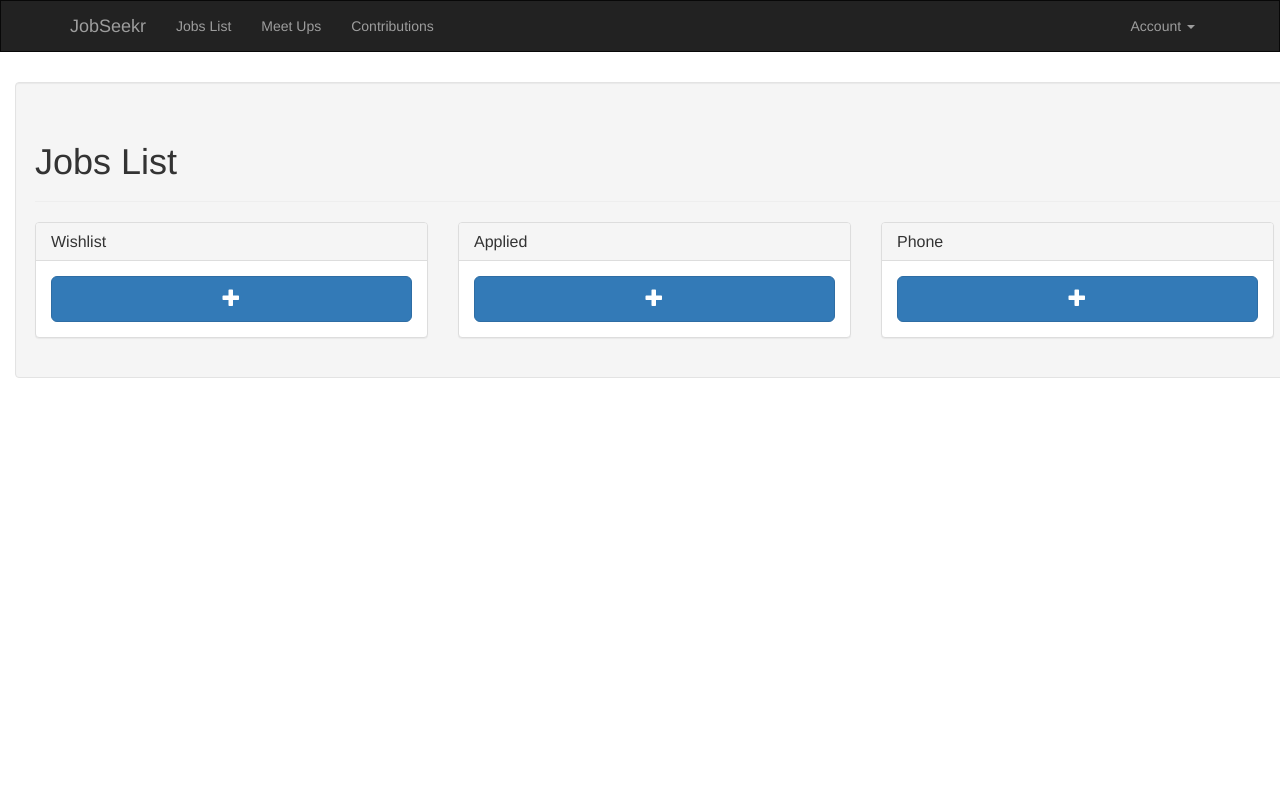
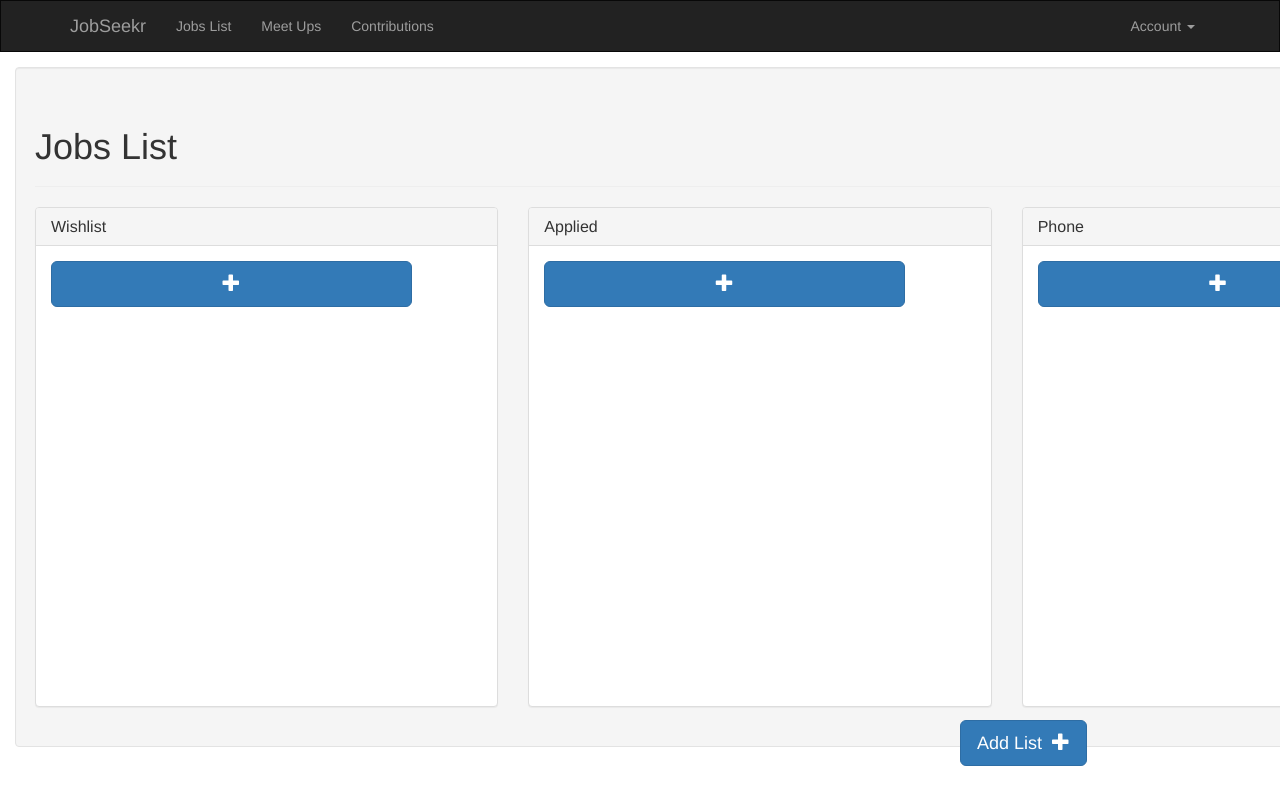
Before and after one commit to BloomTech-Labs/jobseekr, a React (Create React App) app in the folder jobseekr/: page /jobs in a window 1280 px wide. Shown: the top 800 px of the page. Built offline with nearby package versions, Linux system fonts and the light colour scheme.

Commit message:
add addlist button to jobslist page

```diff
--- /dev/null
+++ b/jobseekr/src/components/addlist/index.jsx
@@ -0,0 +1,127 @@
+import React, { Component } from 'react';
+import {
+  Popover,
+  Button,
+  Modal,
+  OverlayTrigger,
+  Glyphicon,
+  Tooltip,
+} from 'react-bootstrap';
+
+class AddList extends Component {
+  constructor(props, context) {
+    super(props, context);
+
+    this.state = {
+      show: false,
+    };
+  }
+
+  render() {
+    const popover = (
+      <Popover id="modal-popover" title="Add List">
+        Add a new list to the list.
+      </Popover>
+    );
+    const tooltip = <Tooltip id="modal-tooltip">Add a new category to the lists.</Tooltip>;
+
+    return (
+      <div>
+
+        <OverlayTrigger overlay={tooltip}>
+          <Button
+            bsStyle="primary"
+            bsSize="large"
+            onClick={() => this.setState({ show: true })}
+          >
+              Add List &nbsp;<Glyphicon glyph="">+</Glyphicon>
+          </Button>
+        </OverlayTrigger>
+
+        <Modal show={this.state.show} onHide={() => this.setState({ show: false })}>
+          <Modal.Header closeButton>
+            <Modal.Title>Modal heading</Modal.Title>
+          </Modal.Header>
+          <Modal.Body>
+            <h4>Text in a modal</h4>
+            <p>
+              Duis mollis, est non commodo luctus, nisi erat porttitor ligula.
+            </p>
+
+            <h4>Popover in a modal</h4>
+            <p>
+              there is a{' '}
+              <OverlayTrigger overlay={popover}>
+                <a href="#popover">popover</a>
+              </OverlayTrigger>{' '}
+              here
+            </p>
+
+            <h4>Tooltips in a modal</h4>
+            <p>
+              there is a{' '}
+              <OverlayTrigger overlay={tooltip}>
+                <a href="#tooltip">tooltip</a>
+              </OverlayTrigger>{' '}
+              here
+            </p>
+
+            <hr />
+
+            <h4>Overflowing text to show scroll behavior</h4>
+            <p>
+              Cras mattis consectetur purus sit amet fermentum. Cras justo odio,
+              dapibus ac facilisis in, egestas eget quam. Morbi leo risus, porta
+              ac consectetur ac, vestibulum at eros.
+            </p>
+            <p>
+              Praesent commodo cursus magna, vel scelerisque nisl consectetur
+              et. Vivamus sagittis lacus vel augue laoreet rutrum faucibus dolor
+              auctor.
+            </p>
+            <p>
+              Aenean lacinia bibendum nulla sed consectetur. Praesent commodo
+              cursus magna, vel scelerisque nisl consectetur et. Donec sed odio
+              dui. Donec ullamcorper nulla non metus auctor fringilla.
+            </p>
+            <p>
+              Cras mattis consectetur purus sit amet fermentum. Cras justo odio,
+              dapibus ac facilisis in, egestas eget quam. Morbi leo risus, porta
+              ac consectetur ac, vestibulum at eros.
+            </p>
+            <p>
+              Praesent commodo cursus magna, vel scelerisque nisl consectetur
+              et. Vivamus sagittis lacus vel augue laoreet rutrum faucibus dolor
+              auctor.
+            </p>
+            <p>
+              Aenean lacinia bibendum nulla sed consectetur. Praesent commodo
+              cursus magna, vel scelerisque nisl consectetur et. Donec sed odio
+              dui. Donec ullamcorper nulla non metus auctor fringilla.
+            </p>
+            <p>
+              Cras mattis consectetur purus sit amet fermentum. Cras justo odio,
+              dapibus ac facilisis in, egestas eget quam. Morbi leo risus, porta
+              ac consectetur ac, vestibulum at eros.
+            </p>
+            <p>
+              Praesent commodo cursus magna, vel scelerisque nisl consectetur
+              et. Vivamus sagittis lacus vel augue laoreet rutrum faucibus dolor
+              auctor.
+            </p>
+            <p>
+              Aenean lacinia bibendum nulla sed consectetur. Praesent commodo
+              cursus magna, vel scelerisque nisl consectetur et. Donec sed odio
+              dui. Donec ullamcorper nulla non metus auctor fringilla.
+            </p>
+          </Modal.Body>
+          <Modal.Footer>
+            <Button onClick={() => this.setState({ show: false })}>Close</Button>
+          </Modal.Footer>
+        </Modal>
+      </div>
+    );
+  }
+}
+
+export default AddList;
--- a/jobseekr/src/css/index.css
+++ b/jobseekr/src/css/index.css
@@ -13,6 +13,8 @@
 }
 .board__container {
   min-width: 3000px;
+  margin-top: 52px;
+  padding-top: 15px;
 }
 .board__container .board {
   display: flex;
@@ -21,23 +23,25 @@
 .board__container .list {
   display: flex;
   flex-direction: column;
+  min-height: 500px;
 }
-/* The .Header class adds styling to the Header div containing the navbar
+.addlist__btn {
+  position: fixed;
+  top: 90%;
+  left: 75%;
+  bottom: 15%;
+}
+/* The .Header class adds tyling to the Header div containing the navbar
  * so that it doesn't slide to the left when scrolling right horizontally
+ * when I ma
  */
-.parent {
-  position: absolute;
-  top: 0px;
-  left: 0px;
-  right: 0px;
-}
-.parent .Header {
-  position: relative;
-  top: -10px;
+.Header {
+  position: fixed;
+  top: 0;
+  width: 100%;
+  margin-bottom: 50px;
+  z-index: 500;
 }
 .list__btn {
   min-width: 327px;
 }
-.parent {
-  margin-top: 10px;
-}
--- a/jobseekr/src/less/header.less
+++ b/jobseekr/src/less/header.less
@@ -1,13 +1,11 @@
-/* The .Header class adds styling to the Header div containing the navbar
+/* The .Header class adds tyling to the Header div containing the navbar
  * so that it doesn't slide to the left when scrolling right horizontally
+ * when I ma
  */
- .parent {
-   position: absolute;
-   top: 0px;
-   left: 0px;
-   right: 0px;
-  .Header {
-    position: relative;
-    top: -10px;
-  }
- }
+.Header {
+  position: fixed;
+  top: 0;
+  width: 100%;
+  margin-bottom: 50px;
+  z-index: 500;
+}
--- a/jobseekr/src/less/index.less
+++ b/jobseekr/src/less/index.less
@@ -4,7 +4,4 @@
 @import "jobslist.less";
 @import "header.less";
 @import "addjob.less";
-
-.parent {
-  margin-top: 10px;
-}
+@import "addlist.less";
--- a/jobseekr/src/less/jobslist.less
+++ b/jobseekr/src/less/jobslist.less
@@ -1,6 +1,8 @@
 
 .board__container {
   min-width: 3000px;
+  margin-top: 52px;
+  padding-top: 15px;
   .board__header {
   }
 
@@ -12,5 +14,15 @@
   .list {
     display: flex;
     flex-direction: column;
+    min-height: 500px;
   }
+
+
 }
+
+.addlist__btn {
+    position: fixed;
+    top: 90%;
+    left: 75%;
+    bottom: 15%;
+  }
--- a/jobseekr/src/routes/addJob/index.jsx
+++ /dev/null
@@ -1,17 +0,0 @@
-import React from 'react';
-import Header from '../../components/header';
-
-const Index = () =>
-  (
-    <div className="parent">
-      <Header />
-      <div className="AddJobWrapper">
-        <div>
-          <h4>hello im Add Job
-          </h4>
-        </div>
-      </div>
-    </div>
-  );
-
-export default Index;
--- a/jobseekr/src/routes/jobs/index.jsx
+++ b/jobseekr/src/routes/jobs/index.jsx
@@ -9,6 +9,7 @@ import {
 } from 'react-bootstrap';
 import Header from '../../components/header';
 import AddJob from '../../components/addjob';
+import AddList from '../../components/addlist';
 
 class Jobs extends Component {
   constructor(props, context) {
@@ -16,13 +17,12 @@ class Jobs extends Component {
 
     this.state = {
       lists: [
-        { category: 'Wishlist', jobs: [] },
-        { category: 'Applied', jobs: [] },
-        { category: 'Phone', jobs: [] },
-        { category: 'On Site', jobs: [] },
-        { category: 'Offer', jobs: [] },
-        { category: 'Rejected', jobs: [] },
-        { category: 'Add List', jobs: [] },
+        { id: 1, category: 'Wishlist', jobs: [] },
+        { id: 2, category: 'Applied', jobs: [] },
+        { id: 3, category: 'Phone', jobs: [] },
+        { id: 4, category: 'On Site', jobs: [] },
+        { id: 5, category: 'Offer', jobs: [] },
+        { id: 6, category: 'Rejected', jobs: [] },
       ],
     };
   }
@@ -38,7 +38,7 @@ class Jobs extends Component {
             </PageHeader>
             <Row className="board">
               {this.state.lists.map(list => (
-                <Col key="" xs={6} md={4}>
+                <Col key={list.id} xs={6} md={4}>
                   <Panel className="list">
                     <Panel.Heading>
                       <Panel.Title componentClass="h3">{list.category}</Panel.Title>
@@ -51,6 +51,11 @@ class Jobs extends Component {
                 </Col>
               ))}
             </Row>
+            <Row>
+              <div className="addlist__btn" >
+                <AddList />
+              </div>
+            </Row>
           </Well>
         </Grid>
       </div>
```
Also changed, not shown: jobseekr/src/css/addlist.css (added), jobseekr/src/less/addlist.less (added).
